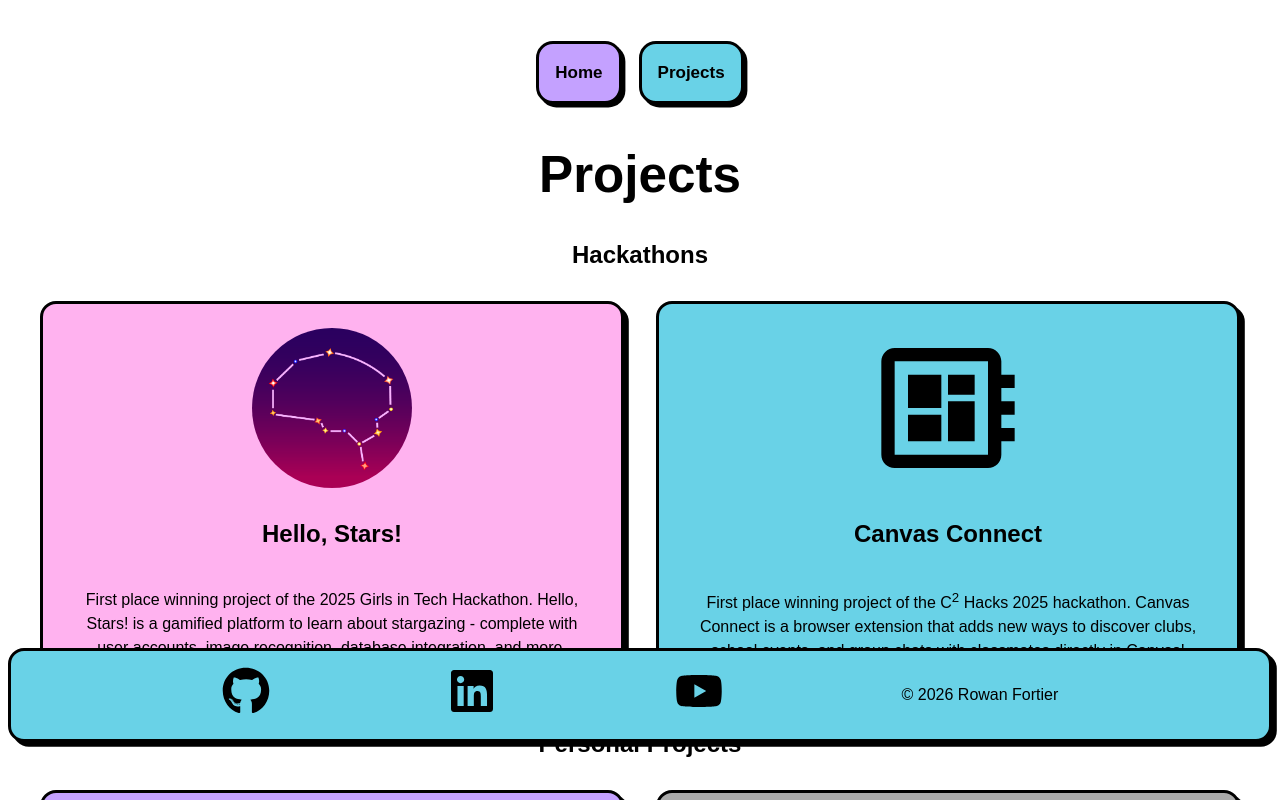
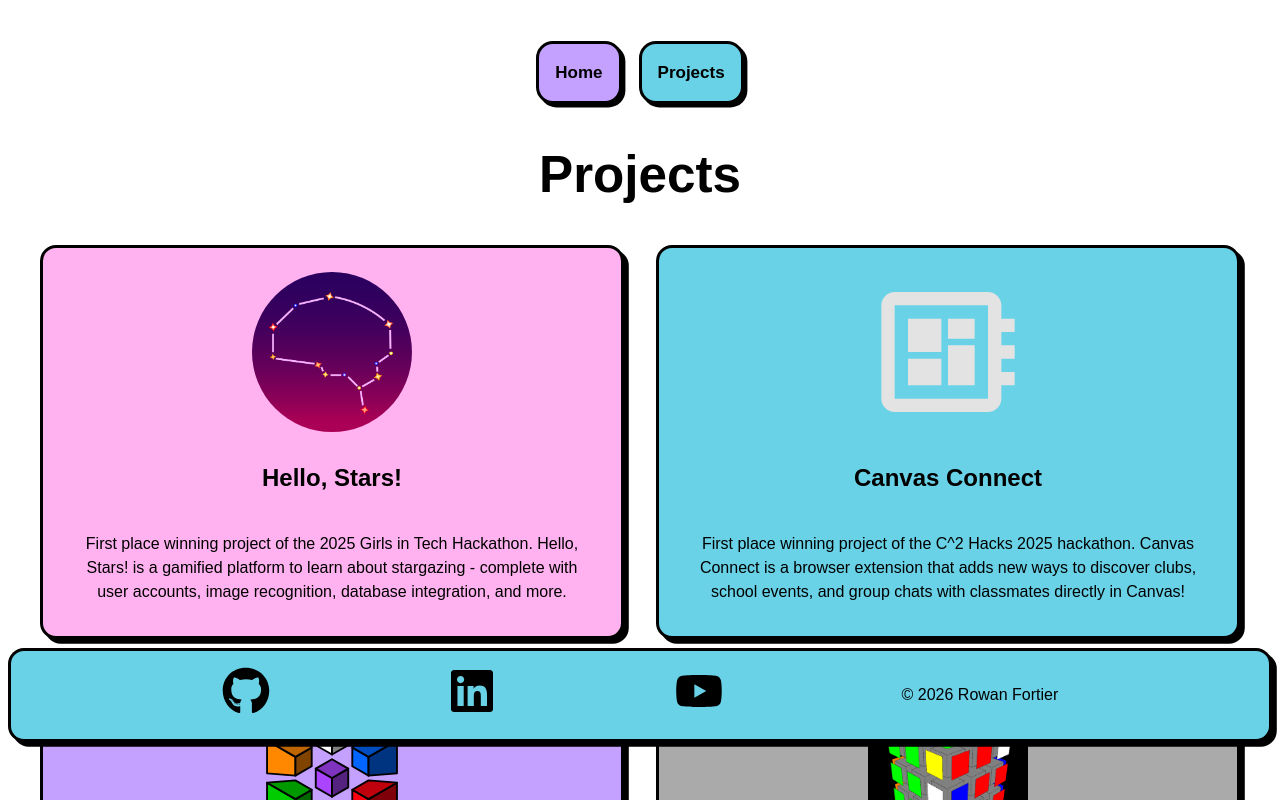
Before and after one commit to blobinaticuber/rowanfortier-website, a React (Vite) app in the folder my-react-app/: page /projects in a window 1280 px wide. Shown: the top 800 px of the page. Built offline with nearby package versions, Linux system fonts and the light colour scheme.

Commit message:
Make projects load from json file

```diff
--- /dev/null
+++ b/my-react-app/public/projects.json
@@ -0,0 +1,49 @@
+{
+    "projects": [
+        {
+            "key" : 1,
+            "color" : "var(--pink)",
+            "image" : {
+                "shape" : "circle",
+                "path" : "/projects/helloStarsLogo.png"
+            },
+            "title" : "Hello, Stars!",
+            "description" : "First place winning project of the 2025 Girls in Tech Hackathon. Hello, Stars! is a gamified platform to learn about stargazing - complete with user accounts, image recognition, database integration, and more.",
+            "link" : null
+        },
+
+        {
+            "key" : 2,
+            "color" : "var(--blue)",
+            "image" : {
+                "path" : "/projects/developer_board.svg"
+            },
+            "title" : "Canvas Connect",
+            "description" : "First place winning project of the C^2 Hacks 2025 hackathon. Canvas Connect is a browser extension that adds new ways to discover clubs, school events, and group chats with classmates directly in Canvas!",
+            "link" : null
+        },
+
+        {
+            "key" : 3,
+            "color" : "var(--purple)",
+            "image" : {
+                "path" : "/projects/HSC2.svg"
+            },
+            "title" : "Hypercubing.xyz",
+            "description" : "A wiki and leaderboard for the hypercubing community. I worked on the content and organization for many of the pages, as well as the frontend of the new leaderboard and verifying submissions.",
+            "link" : "https://hypercubing.xyz/"
+        },
+
+        {
+            "key" : 4,
+            "color" : "var(--gray)",
+            "image" : {
+                "shape": "squircle",
+                "path" : "/projects/processing-3x3x3.png"
+            },
+            "title" : "3x3x3 Simulator",
+            "description" : "My first ever functioning Rubik's Cube simulator program without spaghetti code! It uses linear algebra to keep track of the puzzle state and draw the graphics. There are keybinds for twists and rotations, as well as mouse controls to view the puzzle from different angles.",
+            "link" : "https://github.com/blobinaticuber/3x3x3-simulator"
+        }
+    ]
+}
--- a/my-react-app/src/components/ImageShape.css
+++ b/my-react-app/src/components/ImageShape.css
@@ -1,5 +1,8 @@
 .circle {
     border-radius: 100%;
+}
+
+.projectImg {
     width: 10em;
     height: 10em;
     margin: 0.5em;
@@ -7,15 +10,10 @@
 
 .squircle {
     border-radius: 1em;
-    width: 10em;
-    height: 10em;
-    margin: 0.5em;
 }
 
 .square {
-    width: 10em;
-    height: 10em;
-    margin: 0.5em;
+    border-radius: 0;
 }
 
 .border {
--- a/my-react-app/src/components/ImageShape.jsx
+++ b/my-react-app/src/components/ImageShape.jsx
@@ -2,6 +2,6 @@ import './ImageShape.css'
 
 export function ImageShape(props) {
     return (
-        <img className={`${props.shape} ${props.border? "border" : ""}`} src={props.path}/>
+        <img className={`projectImg ${props.shape} ${props.border? "border" : ""}`} src={props.path}/>
     )
 }
--- a/my-react-app/src/pages/Projects.jsx
+++ b/my-react-app/src/pages/Projects.jsx
@@ -4,22 +4,45 @@ import './Projects.css'
 import { ImageShape } from "../components/ImageShape"
 import { MdDeveloperBoard } from "react-icons/md";
 
+import {useState, useEffect} from 'react';
+import jsonData from '/public/projects.json'
+
 export function Projects() {
+
+    const [data, setData] = useState([]);
+
+    useEffect(() => {
+        fetch('projects.json')
+        .then(response => {
+            if (!response.ok) {
+                throw new Error('Error fetching JSON');
+            }
+            return response.json();
+        })
+        .then(data => {
+            setData(data.projects);
+            console.log(data);
+        })
+
+    }, [])
+
+
     return (
         <>
             <h1>Projects</h1>
-
-                <h2>Hackathons</h2>
-
                 <div className="grid">
-
-                    <Card color="var(--pink)">
+                {data.map((projects) => (
+                    <Card link={projects.link} color={projects.color}>
                         <div className="vstack">
-                            <ImageShape shape="circle" path="/projects/helloStarsLogo.png"/>
-                            <h2>Hello, Stars!</h2>
-                            <p>First place winning project of the 2025 Girls in Tech Hackathon. Hello, Stars! is a gamified platform to learn about stargazing - complete with user accounts, image recognition, database integration, and more.</p>
+                            <ImageShape shape={projects.image.shape} path={projects.image.path}/>
+                            <h2>{projects.title}</h2>
+                            <p>{projects.description}</p>
                         </div>
                     </Card>
+                ))}
+                </div>
+
+                {/*
 
                     <Card color="var(--blue)">
                         <div className="vstack">
@@ -30,10 +53,6 @@ export function Projects() {
                     </Card>
 
                 </div>
-
-                <h2>Personal Projects</h2>
-
-                <div className="grid">
 
                     <Card link="https://hypercubing.xyz/" color="var(--purple)">
                         <div className="vstack">
@@ -51,7 +70,7 @@ export function Projects() {
                         </div>
                     </Card>
 
-                </div>
+                */}
 
 
             <Footer/>
```
Also changed, not shown: my-react-app/public/projects/developer_board.svg (added).
